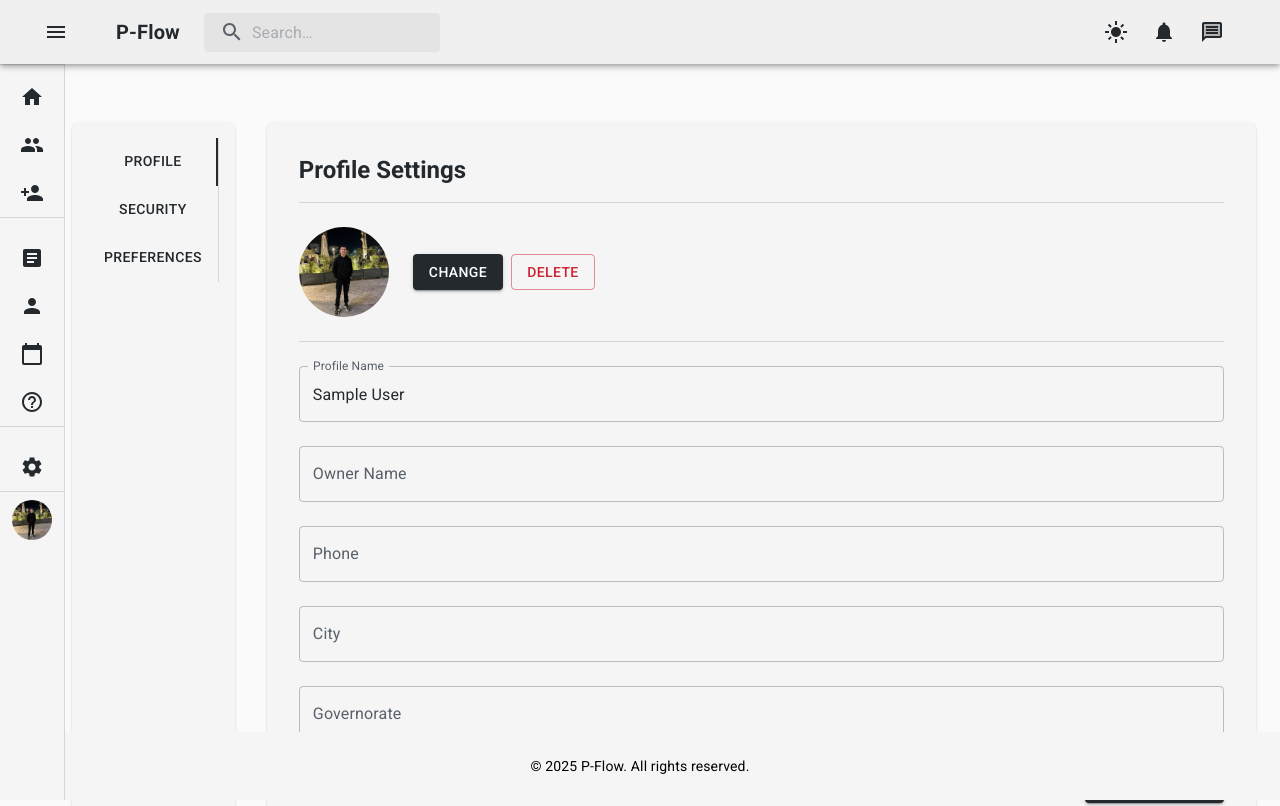
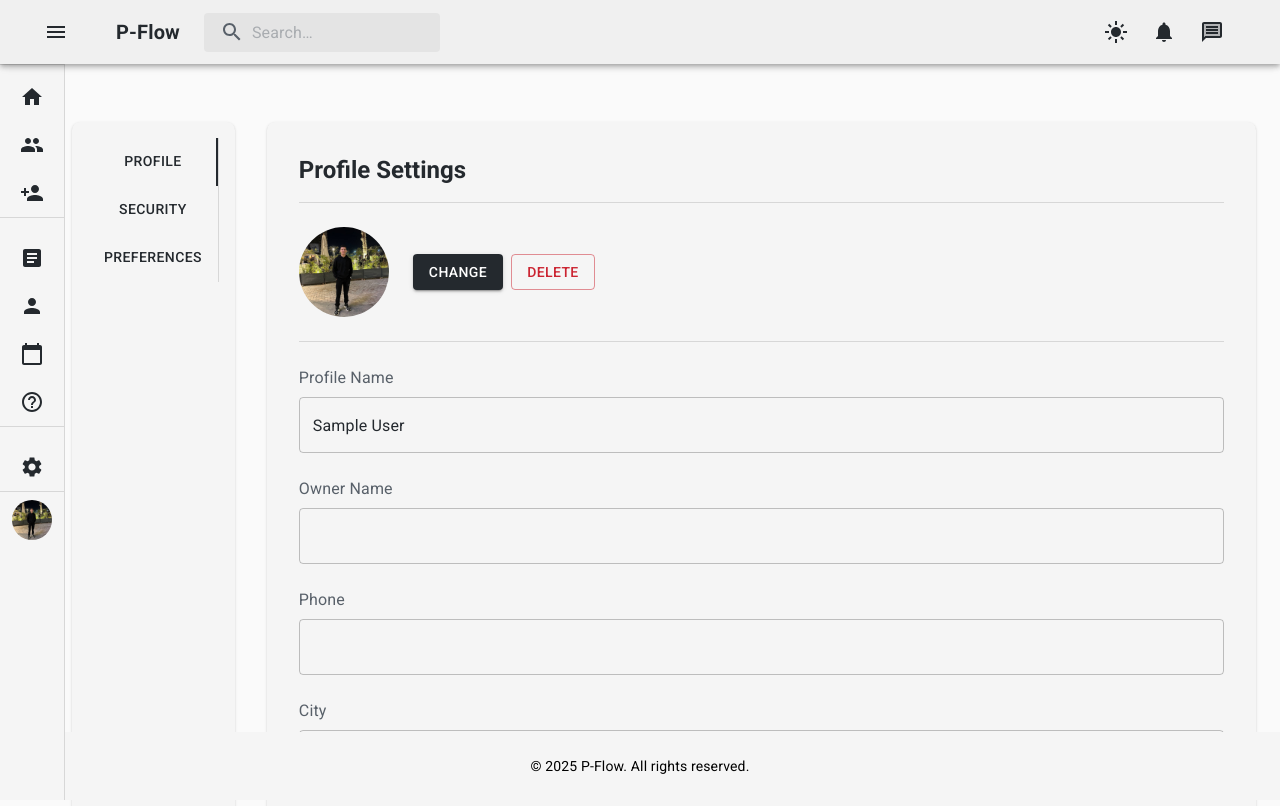
Before and after one commit to elref7i/p-flow, a React (Vite) app: page /setting in a window 1280 px wide. Shown: the top 806 px of the page. Built offline with nearby package versions, Linux system fonts and the light colour scheme; sample sign-in values are in the browser's storage.

Commit message:
Refactor Setting component: enhance form input structure with InputLabel for improved accessibility and clarity.

```diff
--- a/src/pages/Setting/Setting.jsx
+++ b/src/pages/Setting/Setting.jsx
@@ -12,9 +12,9 @@ import {
   Tab,
   useMediaQuery,
   useTheme,
+  InputLabel,
 } from '@mui/material';
 import { useFormik } from 'formik';
-// import Location from '../../components/Loaction/Location';
 import ImageAdmin from '@/assets/photo_2024-12-03_19-37-17.jpg';
 import { useTypeContext } from '../../context/UserType.context';
 
@@ -140,8 +140,12 @@ export default function Setting() {
             <Divider sx={{ my: 3 }} />
             {/* Inputs */}
             <Stack spacing={3}>
+              <Box component={'div'}>
+                <InputLabel htmlFor="profile-name" sx={{ mb: 1 }}>
+                  Profile Name
+                </InputLabel>
                 <TextField
-                label="Profile Name"
+                  id="profile-name"
                   name="name"
                   value={values.name}
                   onChange={handleChange}
@@ -150,8 +154,13 @@ export default function Setting() {
                   helperText={touched.name && errors.name}
                   fullWidth
                 />
+              </Box>
+              <Box>
+                <InputLabel htmlFor="owner-name" sx={{ mb: 1 }}>
+                  Owner Name
+                </InputLabel>
                 <TextField
-                label="Owner Name"
+                  id="owner-name"
                   name="ownerName"
                   value={values.ownerName}
                   onChange={handleChange}
@@ -160,8 +169,13 @@ export default function Setting() {
                   helperText={touched.ownerName && errors.ownerName}
                   fullWidth
                 />
+              </Box>
+              <Box>
+                <InputLabel htmlFor="owner-phone" sx={{ mb: 1 }}>
+                  Phone
+                </InputLabel>
                 <TextField
-                label="Phone"
+                  id="owner-phone"
                   name="phone"
                   value={values.phone}
                   onChange={handleChange}
@@ -170,8 +184,13 @@ export default function Setting() {
                   helperText={touched.phone && errors.phone}
                   fullWidth
                 />
+              </Box>
+              <Box>
+                <InputLabel htmlFor="owner-city" sx={{ mb: 1 }}>
+                  City
+                </InputLabel>
                 <TextField
-                label="City"
+                  id="owner-city"
                   name="city"
                   value={values.city}
                   onChange={handleChange}
@@ -180,8 +199,13 @@ export default function Setting() {
                   helperText={touched.city && errors.city}
                   fullWidth
                 />
+              </Box>
+              <Box>
+                <InputLabel htmlFor="owner-governorate" sx={{ mb: 1 }}>
+                  Governorate
+                </InputLabel>
                 <TextField
-                label="Governorate"
+                  id="owner-governorate"
                   name="governorate"
                   value={values.governorate}
                   onChange={handleChange}
@@ -190,6 +214,7 @@ export default function Setting() {
                   helperText={touched.governorate && errors.governorate}
                   fullWidth
                 />
+              </Box>
               {/* <Box>
                 <Location setFieldValue={setFieldValue} errors={errors} />
               </Box> */}
```
Lines whose indentation alone changed are shown as unchanged.
